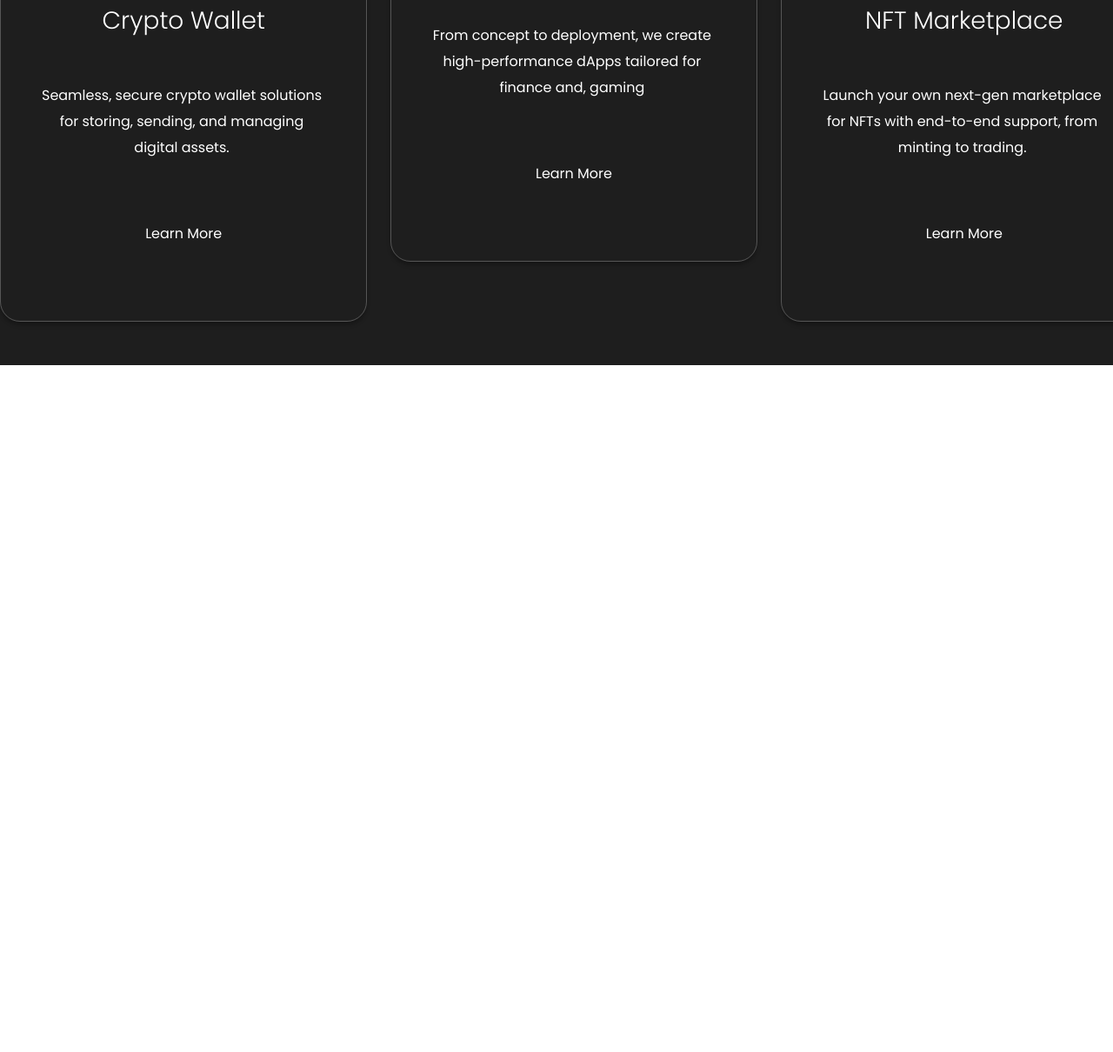
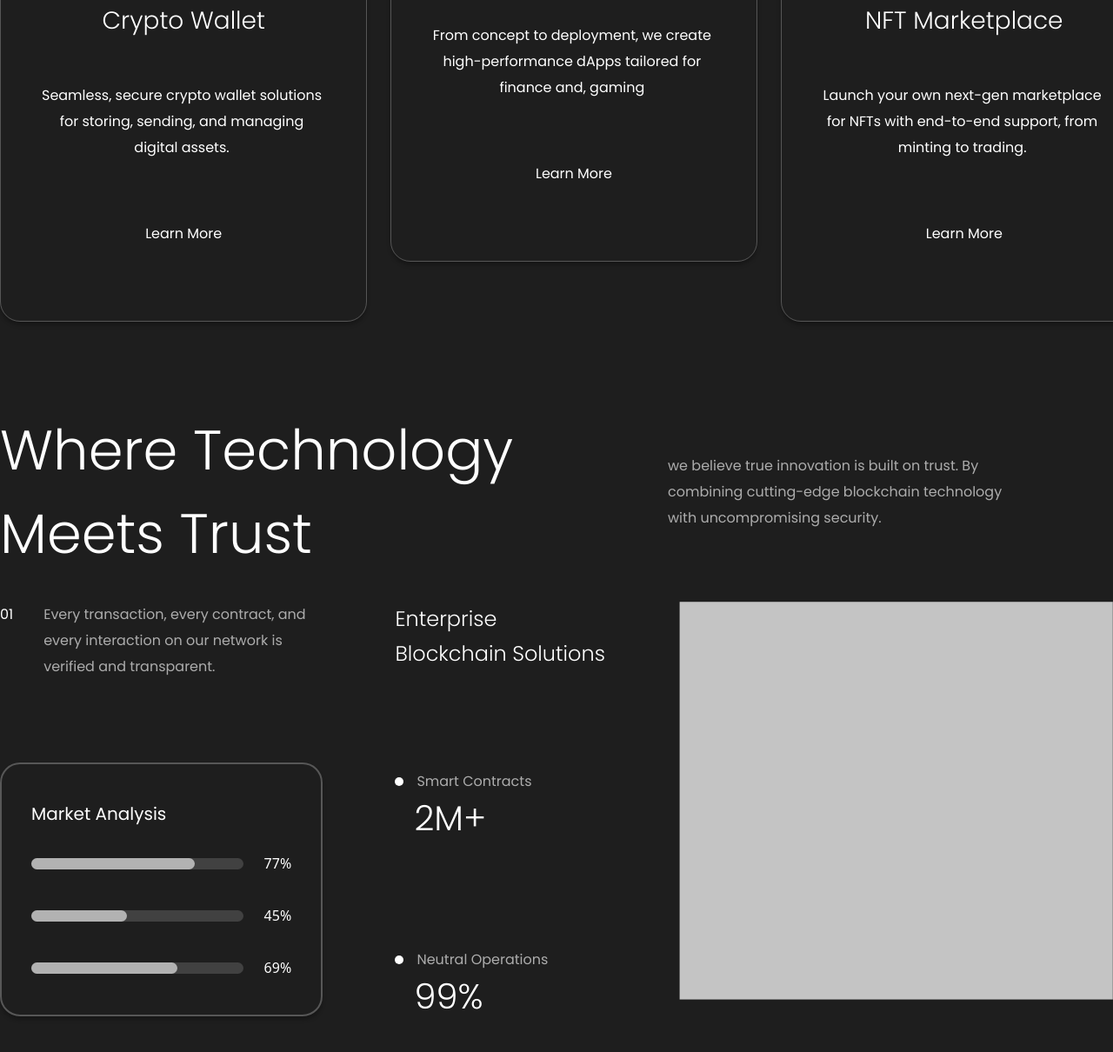
Before and after one commit to abdunnoorfaheem/blockchainTechnology-, a website: page index.html in a window 1280 px wide. Shown: the part 1065-2275 px from the top of the page at 87% size. Before the commit the page ends 1485 px from the top, so only its background shows below. Drawn offline with Linux system fonts and the light colour scheme.

Commit message:
technology analysis section added

```diff
--- a/index.html
+++ b/index.html
@@ -210,8 +210,66 @@
     </section>
     <!-- service end -->
 
-    <!-- header start -->
-    <!-- header end -->
+    <!-- technologyAnalysis start -->
+    <section class="bg-[#1E1E1E] py-[50px]">
+      <div class="max-w-mContainer m-auto text-white">
+        <div class=" flex justify-between items-center">
+          <div class="w-[60%]">
+            <h3 class="text-[64px] font-light font-poppins">Where Technology Meets Trust</h3>
+          </div>
+          <div class="w-[40%]">
+            <p class="w-[387px] text-[16px] font-normal font-poppins leading-[30px] opacity-[.63]">we believe true innovation is built on trust. By combining cutting-edge blockchain technology with uncompromising security.</p>
+          </div>
+        </div>
+        <div class="flex py-[30px] justify-between">
+          <div class="w-[29%]">
+            <div class="flex">
+              <h5 class="text-[16px] font-normal font-poppins leading-[30px] ">01</h5>
+              <p class="w-[308px] text-[16px] font-normal font-poppins leading-[30px] opacity-[.63] ml-[35px]">Every transaction, every contract, and every interaction on our network is verified and transparent.</p>
+            </div>
+            <div class="shadow-[0px_4px_4px_rgba(0,0,0,0.25)] border-2 border-white/25 rounded-[23px] py-[42px] px-[34px] mt-[95px]">
+              <h4 class="mb-[30px] text-[20px] font-poppins font-normal">Market Analysis</h4>
+              <div class="flex items-center ">
+                <div class="bg-[#414141] w-[312px] rounded-[100px] h-[13px]">
+                  <div class="w-[77%] bg-[#B2B2B2] h-[13px]  rounded-[100px]"></div>
+                </div>
+                <div class="ml-[24px]">77%</div>
+              </div>
+              <div class="flex items-center py-[36px] ">
+                <div class="bg-[#414141] w-[312px] rounded-[100px] h-[13px]">
+                  <div class="w-[45%] bg-[#B2B2B2] h-[13px]  rounded-[100px]"></div>
+                </div>
+                <div class="ml-[24px]">45%</div>
+              </div>
+              <div class="flex items-center ">
+                <div class="bg-[#414141] w-[312px] rounded-[100px] h-[13px]">
+                  <div class="w-[69%] bg-[#B2B2B2] h-[13px]  rounded-[100px]"></div>
+                </div>
+                <div class="ml-[24px]">69%</div>
+              </div>
+            </div>
+          </div>
+          <div class="w-[19%]">
+            <h4 class="text-[24px] font-light font-poppins leading-[40px] mb-[115px]">Enterprise Blockchain Solutions</h4>
+            <div class="flex items-center">
+              <div class="w-[10px] h-[10px] rounded-[50%] bg-white"></div>
+              <h5 class="ml-[15px] text-[16px] font-normal font-poppins opacity-[.63]">Smart Contracts</h5>
+            </div>
+            <h3 class="ml-[22px] text-[40px] font-light font-poppins">2M+</h3>
+             <div class="flex items-center mt-[121px]">
+              <div class="w-[10px] h-[10px] rounded-[50%] bg-white"></div>
+              <h5 class="ml-[15px] text-[16px] font-normal font-poppins opacity-[.63]">Neutral Operations</h5>
+            </div>
+            <h3 class="ml-[22px] text-[40px] font-light font-poppins">99%</h3>
+          </div>
+          <div class="w-[39%]">
+            <img class="w-[582px]" src="img/analysisTech.png" alt="analysisTech.png">
+          </div>
+        </div>
+      </div>
+    </section>
+    <!-- technologyAnalysis end -->
+
     <!-- header start -->
     <!-- header end -->
     <!-- header start -->
```
Also changed, not shown: img/analysisTech.png (added), src/output.css.
